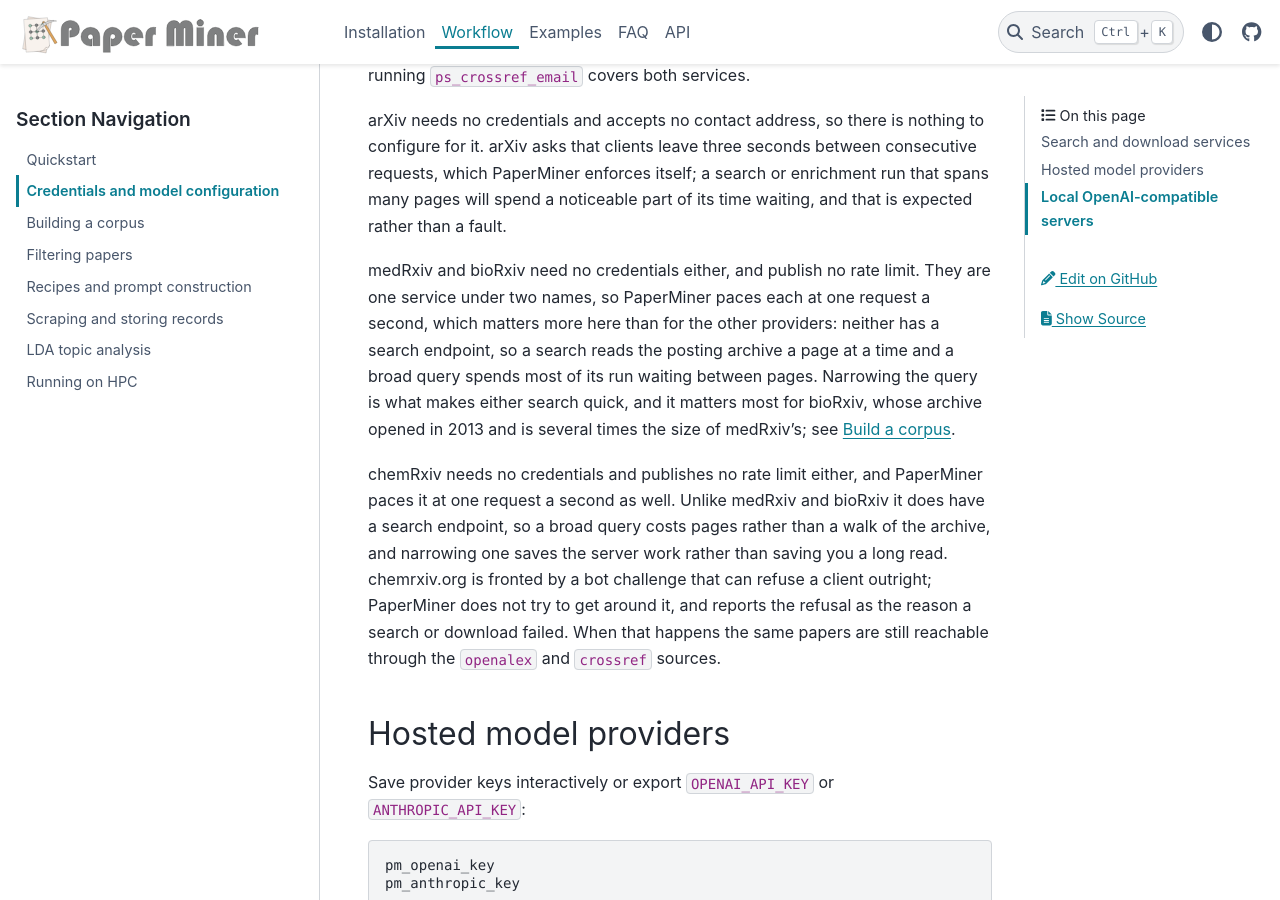
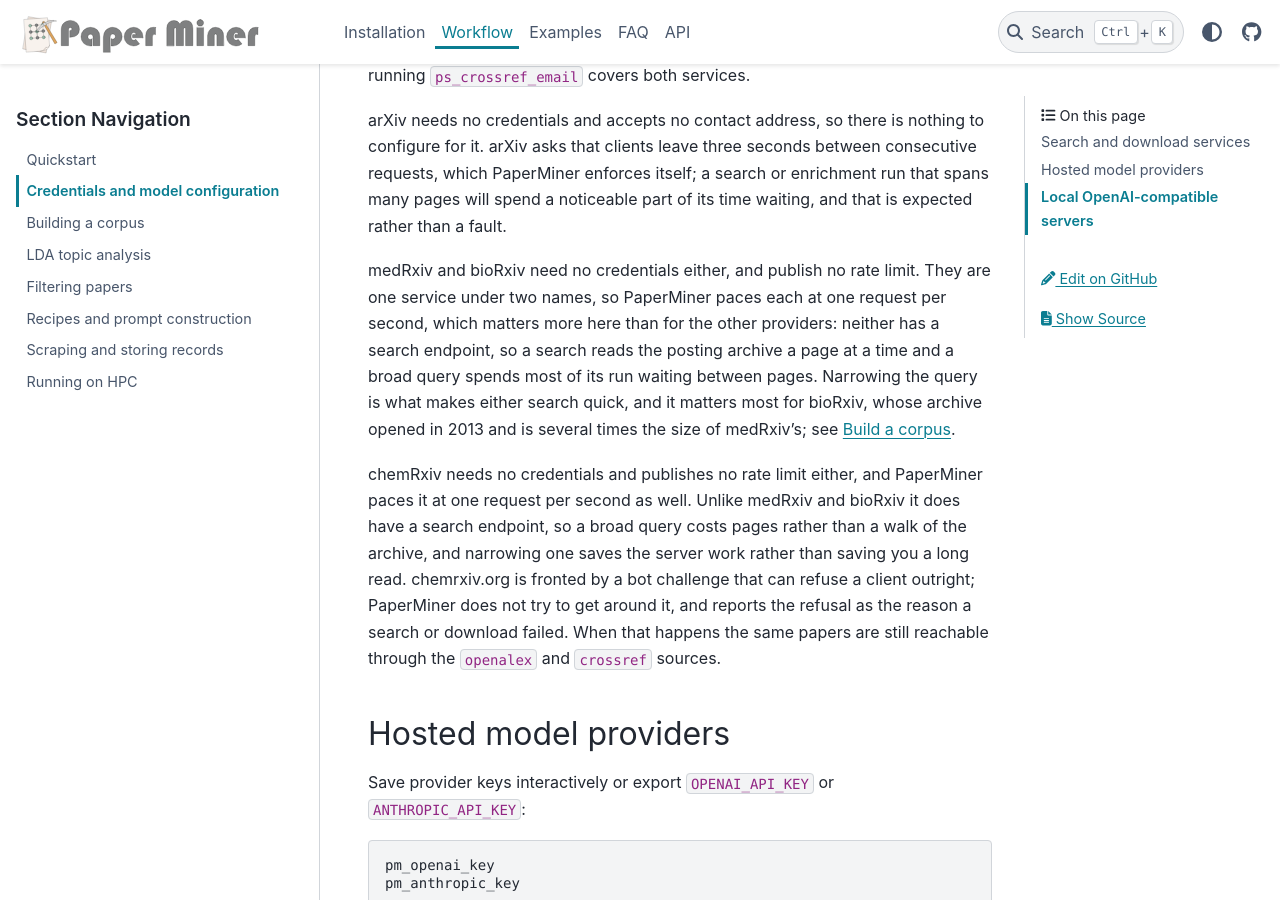
Before and after one commit to SMTG-Bham/PaperMinerToolkit, a Sphinx documentation site: the page built from docs/workflow/configuration.md, in a window 1280 px wide and 900 px high, scrolled down 1458 px. Built offline with Sphinx 7.4.7 and the PyData theme 0.15.4, drawn with Linux system fonts in a browser that asks for light colours.

Commit message:
Updated docs file structure

```diff
--- a/docs/getting-started/configuration.md
+++ b/docs/workflow/configuration.md
@@ -36,14 +36,14 @@ PaperMiner enforces itself; a search or enrichment run that spans many pages wil
 noticeable part of its time waiting, and that is expected rather than a fault.
 
 medRxiv and bioRxiv need no credentials either, and publish no rate limit. They are one service
-under two names, so PaperMiner paces each at one request a second, which matters more here than
+under two names, so PaperMiner paces each at one request per second, which matters more here than
 for the other providers: neither has a search endpoint, so a search reads the posting archive a
 page at a time and a broad query spends most of its run waiting between pages. Narrowing the query
 is what makes either search quick, and it matters most for bioRxiv, whose archive opened in 2013
-and is several times the size of medRxiv's; see [Build a corpus](../user-guide/corpus.md).
+and is several times the size of medRxiv's; see [Build a corpus](corpus.md).
 
 chemRxiv needs no credentials and publishes no rate limit either, and PaperMiner paces it at
-one request a second as well. Unlike medRxiv and bioRxiv it does have a search endpoint, so a
+one request per second as well. Unlike medRxiv and bioRxiv it does have a search endpoint, so a
 broad query costs pages rather than a walk of the archive, and narrowing one saves the server
 work rather than saving you a long read. chemrxiv.org is fronted by a bot challenge that can
 refuse a client outright; PaperMiner does not try to get around it, and reports the refusal as
```
Also changed, not shown: docs/index.md (+5 -5 lines), docs/installation.md (renamed from docs/getting-started/installation.md, +1 -1 lines), docs/workflow/corpus.md (renamed from docs/user-guide/corpus.md, +1 -1 lines), docs/workflow/index.md (renamed from docs/workflow.md, +8 -8 lines), docs/workflow/quickstart.md (renamed from docs/getting-started/quickstart.md, +1 -1 lines), docs/faq.md (renamed from docs/user-guide/troubleshooting.md), docs/workflow/filtering.md (renamed from docs/user-guide/filtering.md), docs/workflow/hpc.md (renamed from docs/user-guide/hpc.md), docs/workflow/recipes.md (renamed from docs/user-guide/recipes.md), docs/workflow/scraping.md (renamed from docs/user-guide/scraping.md), docs/workflow/topics.md (renamed from docs/user-guide/topics.md).
